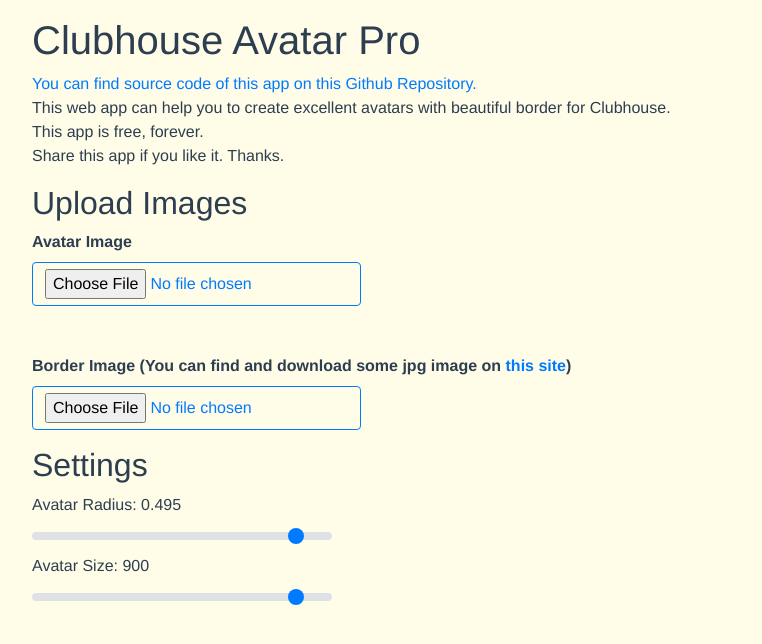
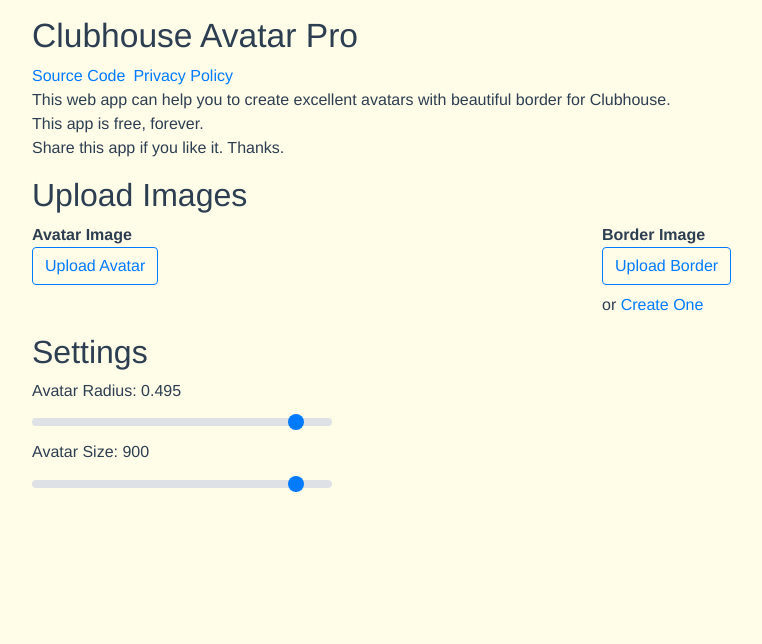
Before and after one commit to JacobLinCool/Clubhouse-Avatar-Pro, a Vue app: page / in a window 1280 px wide. Shown: the top 644 px of the page, without its empty margins (53-815 px from the left). Built offline with nearby package versions, Linux system fonts and the light colour scheme.

Commit message:
v0.3.0 & privacy update

```diff
--- a/src/App.vue
+++ b/src/App.vue
@@ -1,12 +1,18 @@
 <template>
     <div id="app" class="container mt-3">
         <div id="intro_area" class="mb-3">
-            <h1>Clubhouse Avatar Pro</h1>
+            <h1 style="font-size: 2.1rem">Clubhouse Avatar Pro</h1>
             <a
                 href="https://github.com/JacobLinCool/Clubhouse-Avatar-Pro"
                 target="_blank"
-                >You can find source code of this app on this Github
-                Repository.</a
+                class="mr-2"
+                >Source Code</a
+            >
+            <a
+                href="https://github.com/JacobLinCool/Clubhouse-Avatar-Pro/blob/main/Privacy.md"
+                target="_blank"
+                class="mr-2"
+                >Privacy Policy</a
             ><br />
             <span>
                 This web app can help you to create excellent avatars with
@@ -16,16 +22,25 @@
             </span>
         </div>
         <div id="upload_area" class="mb-3">
+            <div class="row">
+                <div class="col">
                     <h2>Upload Images</h2>
-            <label style="font-weight: bold">Avatar Image</label><br />
+                </div>
+            </div>
+            <div class="row">
+                <div class="col">
+                    <span style="font-weight: bold">Avatar Image</span><br />
+                    <label class="btn btn-outline-primary">
+                        <span>Upload Avatar</span>
                         <input
                             ref="avatar"
                             type="file"
-                class="btn btn-outline-primary"
                             @change="upload_avatar()"
-            /><br />
+                            style="display: none"
+                        /> </label
+                    ><br />
                     <img
-                v-show="avatar"
+                        v-if="avatar"
                         :src="avatar"
                         class="mt-2"
                         style="
@@ -36,20 +51,27 @@
                         "
                     />
                     <br />
-            <br />
-            <label style="font-weight: bold"
-                >Border Image (You can find and download some jpg image on
-                <a href="https://uigradients.com/" target="_blank">this site</a
-                >)</label
-            ><br />
+                </div>
+                <div class="col">
+                    <span style="font-weight: bold">Border Image</span><br />
+                    <label class="btn btn-outline-primary">
+                        <span>Upload Border</span>
                         <input
                             ref="background"
                             type="file"
-                class="btn btn-outline-primary"
                             @change="upload_background()"
-            /><br />
+                            style="display: none"
+                        /> </label
+                    ><br />
+                    <span>
+                        or
+                        <a href="javascript:null" @click="init_border_creator()"
+                            >Create One</a
+                        ></span
+                    >
+                    <br />
                     <img
-                v-show="background"
+                        v-if="background"
                         :src="background"
                         class="mt-2"
                         style="
@@ -58,6 +80,46 @@
                             border-radius: 3px;
                             border: 1px solid lightgray;
                         "
+                    />
+                </div>
+            </div>
+        </div>
+        <div v-if="create_border" id="create_border" class="mb-3">
+            <h2>Create Your Border</h2>
+            <div class="form-group" style="max-width: 300px">
+                <label for="select_template">Select template</label>
+                <select
+                    v-model="create_border.template"
+                    class="form-control"
+                    id="select_template"
+                    @change="border_creator_render()"
+                >
+                    <option selected value="1">1 Color</option>
+                    <option value="2">2 Colors</option>
+                </select>
+            </div>
+            <div v-show="create_border.template > 0">
+                <label for="b_color_0">Color 1</label>
+                <input
+                    v-model="create_border.color[0]"
+                    type="color"
+                    id="b_color_0"
+                    @change="border_creator_render()"
+                />
+            </div>
+            <div v-show="create_border.template > 1">
+                <label for="b_color_1">Color 2</label>
+                <input
+                    v-model="create_border.color[1]"
+                    type="color"
+                    id="b_color_1"
+                    @change="border_creator_render()"
+                />
+            </div>
+            <img
+                v-if="create_border.img"
+                :src="create_border.img"
+                style="max-width: 300px"
             />
         </div>
         <div id="settings_area" class="mb-3">
@@ -105,12 +167,7 @@
             <img
                 ref="product"
                 class="my-3"
-                style="
-                    max-width: 300px;
-                    width: 100%;
-                    border-radius: 42%;
-                    border: 1px solid lightgray;
-                "
+                style="max-width: 300px; width: 100%"
                 :src="product"
             />
             <canvas
@@ -141,6 +198,7 @@
             size: 900,
             max_size: 1000,
             shadow: 0,
+            create_border: null,
         };
     },
     methods: {
@@ -163,6 +221,53 @@
                 self.draw();
             };
             reader.readAsDataURL(this.$refs.background.files[0]);
+        },
+        init_border_creator() {
+            console.log("Init Border Creator.");
+            if (this.create_border) return;
+            this.create_border = {
+                template: 1,
+                color: ["#66c9ff", "#66fec2"],
+                img: null,
+            };
+            this.border_creator_render();
+        },
+        border_creator_render() {
+            let t = parseInt(this.create_border.template);
+            let canvas = document.createElement("canvas");
+            canvas.width = canvas.height = 1000;
+            let ctx = canvas.getContext("2d");
+            console.log({
+                template: t,
+                color: this.create_border.color,
+            });
+            if (t == 1) {
+                ctx.fillStyle = this.create_border.color[0];
+                ctx.fillRect(0, 0, 1000, 1000);
+            } else if (t == 2) {
+                ctx.fillStyle = this.create_border.color[0];
+                ctx.fillRect(0, 0, 1000, 1000);
+                let g1 = ctx.createRadialGradient(1000, 0, 0, 1000, 0, 800);
+                let color = this.create_border.color[1];
+                let light =
+                    Math.pow(parseInt(color.substr(1, 2), 16), 2) +
+                        Math.pow(parseInt(color.substr(3, 2), 16), 2) +
+                        Math.pow(parseInt(color.substr(5, 2), 16), 2) >
+                    49152;
+                g1.addColorStop(0, color);
+                g1.addColorStop(1, color + "00");
+                ctx.fillStyle = g1;
+                ctx.fillRect(0, 0, 1000, 1000);
+                let g2 = ctx.createRadialGradient(0, 1000, 0, 0, 1000, 800);
+                g2.addColorStop(0, color);
+                g2.addColorStop(1, color + "00");
+                ctx.fillStyle = g2;
+                ctx.fillRect(0, 0, 1000, 1000);
+            }
+            this.background = this.create_border.img = canvas.toDataURL(
+                "image/png"
+            );
+            this.draw();
         },
         async draw() {
             if (!this.avatar || !this.background) return;
@@ -203,42 +308,35 @@
             );
 
             await bg_loaded;
-            ctx.drawImage(
+            drawRoundedImage(
                 bg_img,
                 0,
                 0,
                 parseInt(this.max_size),
-                parseInt(this.max_size)
+                parseInt(this.max_size),
+                0.45 * parseInt(this.max_size)
             );
 
             await avatar_loaded;
-            ctx.save();
             if (parseInt(this.shadow)) {
                 ctx.shadowColor = "black";
                 ctx.shadowBlur = parseInt(this.shadow);
             }
-            roundedImage(
+            drawRoundedImage(
+                avatar_img,
                 (parseInt(this.max_size) - parseInt(this.size)) / 2,
                 (parseInt(this.max_size) - parseInt(this.size)) / 2,
                 parseInt(this.size),
                 parseInt(this.size),
                 parseFloat(this.radius) * parseInt(this.size)
             );
-            ctx.clip();
-            ctx.drawImage(
-                avatar_img,
-                (parseInt(this.max_size) - parseInt(this.size)) / 2,
-                (parseInt(this.max_size) - parseInt(this.size)) / 2,
-                parseInt(this.size),
-                parseInt(this.size)
-            );
-            ctx.restore();
 
             this.product = this.$refs.canvas.toDataURL("image/png");
 
             this.processing = false;
 
-            function roundedImage(x, y, width, height, radius) {
+            function drawRoundedImage(img, x, y, width, height, radius) {
+                ctx.save();
                 ctx.beginPath();
                 ctx.moveTo(x + radius, y);
                 ctx.lineTo(x + width - radius, y);
@@ -255,6 +353,9 @@
                 ctx.lineTo(x, y + radius);
                 ctx.quadraticCurveTo(x, y, x + radius, y);
                 ctx.closePath();
+                ctx.clip();
+                ctx.drawImage(img, x, y, width, height);
+                ctx.restore();
             }
         },
         download() {
```
Also changed, not shown: 1 other file (tests, documents, lock files or other folders). Lines whose indentation alone changed are shown as unchanged.
